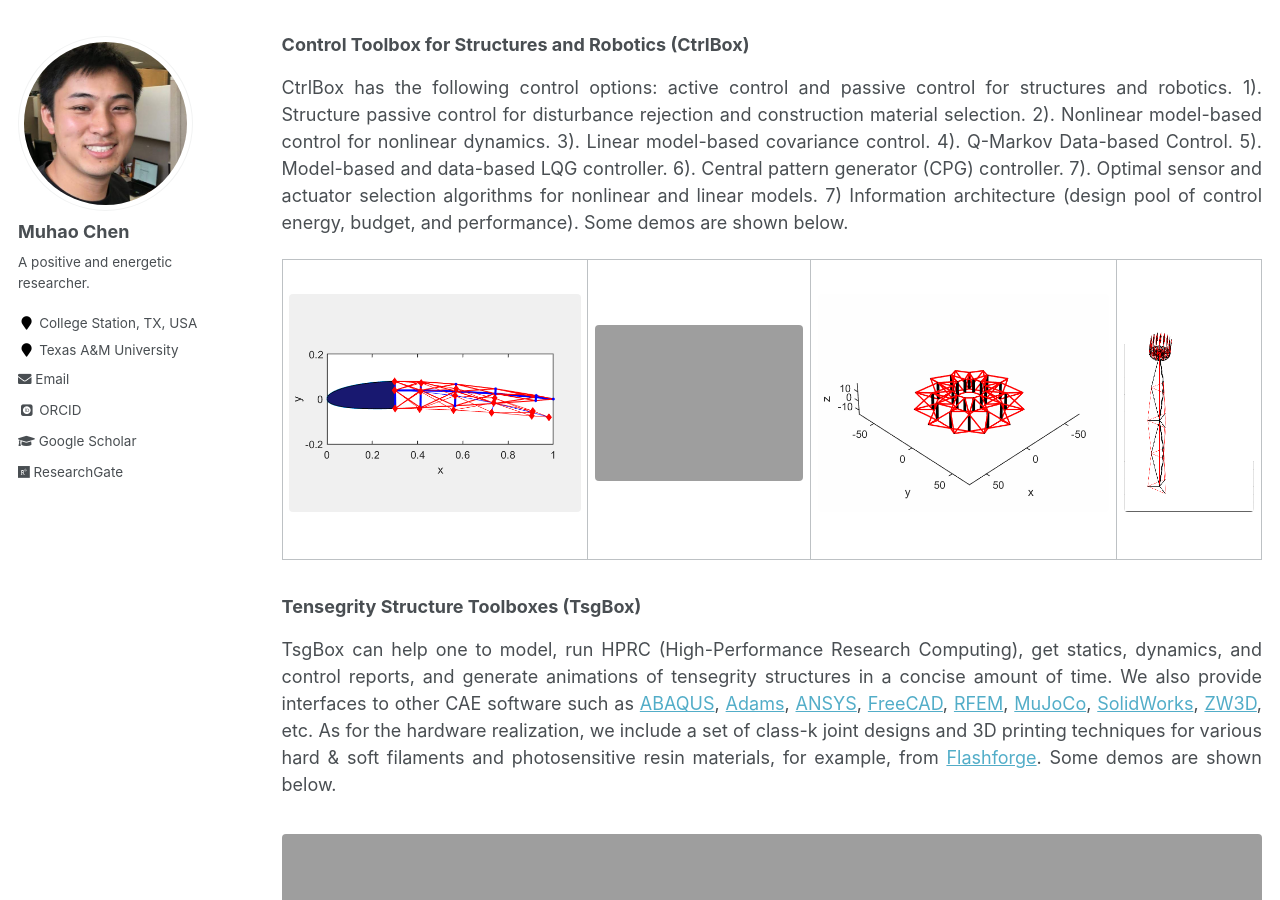
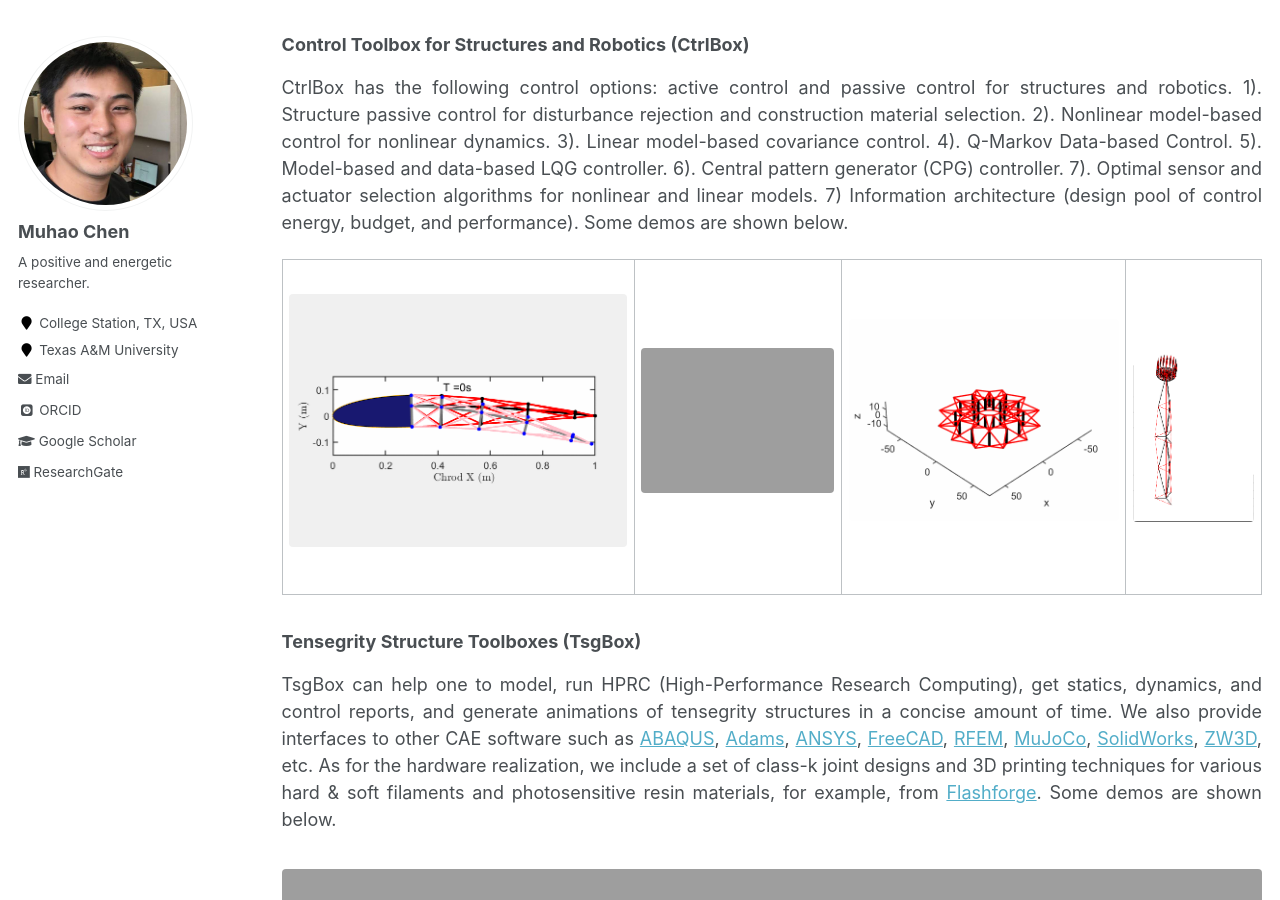
Before and after one commit to Muhao-Chen/muhao-chen.github.io, a Jekyll site: the page built from _pages/resources.md, in a window 1280 px wide and 900 px high, scrolled down 4729 px. Built offline with Jekyll 4.4.1, drawn with Linux system fonts in a browser that asks for light colours; some web fonts are replaced.

Commit message:
Update resources.md

```diff
--- a/_pages/resources.md
+++ b/_pages/resources.md
@@ -108,7 +108,7 @@ CtrlBox has the following control options: active control and passive control fo
 
 <table>
 <tr>
-<td><figure><img src="{{ site.url }}/images/rffi/FoilCtrl.gif" width="100"/></figure></td>
+<td><figure><img src="{{ site.url }}/images/rffi/morph_air.gif" width="100"/></figure></td>
 <td><figure><img src="{{ site.url }}/images/rffi/tail.gif" width="100"/></figure></td>
 <td><figure><img src="{{ site.url }}/images/rffi/CableDomeCtrl.gif" width="100"/></figure></td>
 <td><figure><img src="{{ site.url }}/images/rffi/arm.gif" width="100"/></figure></td>
```
